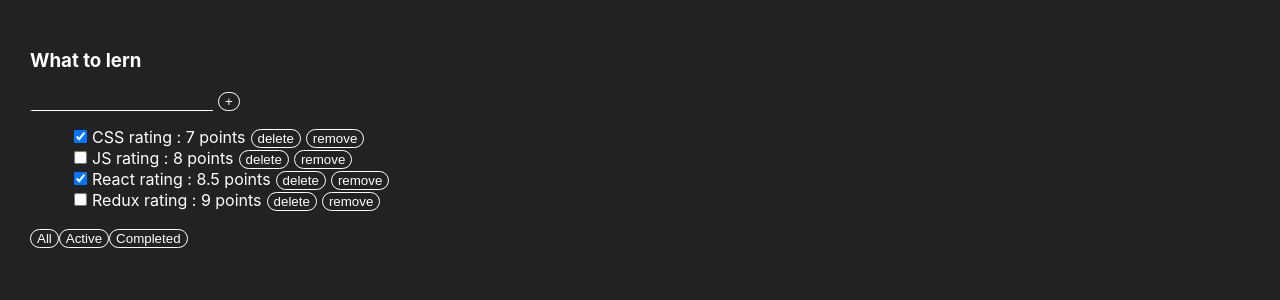
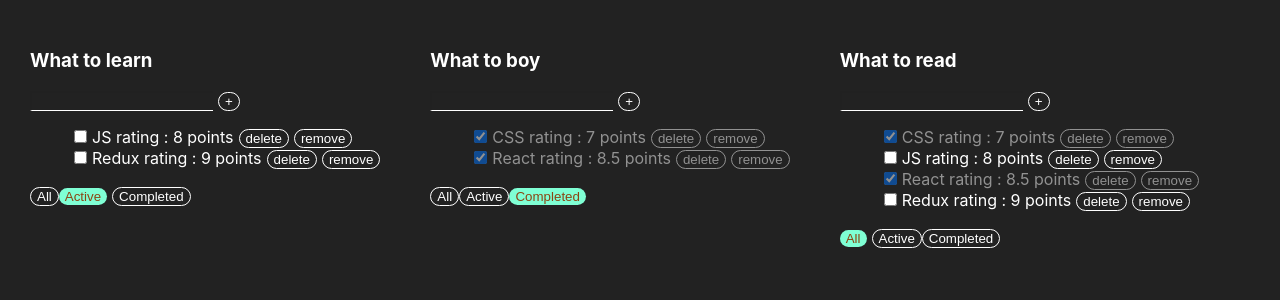
Before and after one commit to IvanSlivenko/todo-list-from-it-camasutra, a React (Create React App) app in the folder it-incubator-todolist-ts/: page / in a window 1280 px wide. Shown: the top 300 px of the page. Built offline with nearby package versions, Linux system fonts and the light colour scheme.

Commit message:
17-01-2025-20-42

```diff
--- a/it-incubator-todolist-ts/src/App.css
+++ b/it-incubator-todolist-ts/src/App.css
@@ -44,3 +44,14 @@
 .error-message {
   color: red;
 }
+
+.active-filter {
+  background-color: aquamarine;
+  color: saddlebrown;
+  border: none;
+  margin-right: 5px;
+}
+
+.is-done {
+  opacity: 0.5;
+}
--- a/it-incubator-todolist-ts/src/App.tsx
+++ b/it-incubator-todolist-ts/src/App.tsx
@@ -4,6 +4,13 @@
 import {v1} from "uuid";
 
 export type FilterValuesType = "all" | "complited" | "active"
+export type TodoListType = {
+    id: string,
+    title: string,
+    filter:FilterValuesType
+
+
+}
 
 function App() {
     // let tasks1: Array<TaskType> = [
@@ -26,7 +33,7 @@
     //     console.log('resultTasks',resultTasks)
     // }
 //-------------------------------------------------------------------------
-    let [tasks1, setTasks] = useState<Array<TaskType>>([
+    let [tasks, setTasks] = useState<Array<TaskType>>([
         {id: v1(), title: "CSS", isDone: true, rating: 7},
         {id: v1(), title: "JS", isDone: false, rating: 8},
         {id: v1(), title: "React", isDone: true, rating: 8.5},
@@ -37,7 +44,7 @@
     let [filter, setFilter] = useState<FilterValuesType>("all")
 
     const removeTask = (id: string) => {
-        let filterTask = tasks1.filter((t) => t.id !== id)
+        let filterTask = tasks.filter((t) => t.id !== id)
         setTasks(filterTask);
     };
 
@@ -48,7 +55,7 @@
             isDone: false,
             rating: 1
         }
-        let newTasks = [newTask, ...tasks1];
+        let newTasks = [newTask, ...tasks];
         setTasks(newTasks)
     }
 
@@ -57,7 +64,7 @@
     }
 
     function changeStatus(taskId: string, isDone: boolean) {
-        let task = tasks1.find(t => t.id === taskId)
+        let task = tasks.find(t => t.id === taskId)
         if (task) {
             //------------------------------------------------------
             // setTasks((tasks1) =>
@@ -68,31 +75,50 @@
             //------------------------------------------------------
             task.isDone=isDone
         }
-        setTasks([...tasks1])
+        setTasks([...tasks])
 
     }
 
-    let tasksForTodolist = tasks1;
-    if (filter === "complited") {
-        tasksForTodolist = tasks1.filter(t => t.isDone)
-    }
-    if (filter === "active") {
-        tasksForTodolist = tasks1.filter(t => !t.isDone)
-    }
+
 
 
 // ------------------------------------------------------------------------
+
+    let todolists: Array<TodoListType> = [
+        { id: v1(), title: "What to learn", filter: "active"},
+        { id: v1(), title: "What to boy", filter: "complited"},
+        { id: v1(), title: "What to read", filter: "all"},
+
+
+
+    ]
     return (
         <div className="App App-header">
-            <Todolist
-                title="What to lern"
-                tasks={tasksForTodolist}
-                removeTask={removeTask}
-                changeFilter={changeFilter}
-                addTask={addTask}
-                changeTaskStatus={changeStatus}
+            {
+                todolists.map( (tl)=>{
 
-            />
+                    let tasksForTodolist = tasks;
+                    if (tl.filter === "complited") {
+                        tasksForTodolist = tasks.filter(t => t.isDone)
+                    }
+                    if (tl.filter === "active") {
+                        tasksForTodolist = tasks.filter(t => !t.isDone)
+                    }
+
+
+                    return <Todolist
+                        title={tl.title}
+                        tasks={tasksForTodolist}
+                        removeTask={removeTask}
+                        changeFilter={changeFilter}
+                        addTask={addTask}
+                        changeTaskStatus={changeStatus}
+                        filter={tl.filter}
+
+                    />
+                })
+            }
+
             {/*<Todolist title='Movies' tasks={tasks2}/>*/}
 
             {/*<input className="input-checkbox" type="checkbox"/>*/}
--- a/it-incubator-todolist-ts/src/Components/Todolist.tsx.tsx
+++ b/it-incubator-todolist-ts/src/Components/Todolist.tsx.tsx
@@ -16,6 +16,7 @@
     changeFilter: (value: FilterValuesType) => void
     addTask: (title: string) => void
     changeTaskStatus: (taskId: string, isDone: boolean) => void;
+    filter: FilterValuesType;
 
 
 }
@@ -30,6 +31,7 @@
     }
 
     const onKeyDownHandler = (e: KeyboardEvent<HTMLInputElement>) => {
+        setError(null)
         if (e.ctrlKey && e.key === "Enter" && newTaskTitle.trim() !== "") {
             props.addTask(newTaskTitle);
             setNewTaskTitle("");
@@ -37,7 +39,7 @@
     };
 
     const addTask = () => {
-        if(newTaskTitle.trim() === "херня") {
+        if (newTaskTitle.trim() === "херня") {
             console.log("Ви написали слово - Херня -")
             return
         }
@@ -46,8 +48,7 @@
             props.addTask(newTaskTitle);
             setNewTaskTitle("");
             setError(null)
-        }
-        else {
+        } else {
             setError("Title is required")
         }
     }
@@ -78,15 +79,13 @@
                 {error && <div className="error-message">{error}</div>}
 
 
-
-
             </div>
             <ul>
 
                 {
                     props.tasks.map(t => {
 
-                        const onRemoveHandler =() => {
+                        const onRemoveHandler = () => {
                             props.removeTask(t.id)
                         }
 
@@ -95,7 +94,9 @@
                             props.changeTaskStatus(t.id, e.currentTarget.checked);
                         }
 
-                        return <li key={t.id}>
+                        return <li key={t.id}
+                                className={t.isDone ?"is-done" : ""}
+                            >
                             <input
                                 type="checkbox"
                                 checked={t.isDone}
@@ -129,11 +130,14 @@
 
             </ul>
             <div>
-        <button onClick={onAllClickHandler}>All
+                <button className={props.filter === "all" ? "active-filter" : ""}
+                        onClick={onAllClickHandler}>All
                 </button>
-        <button onClick={onAllActiveHandler}>Active
+                <button className={props.filter === "active" ? "active-filter" : ""}
+                        onClick={onAllActiveHandler}>Active
                 </button>
-        <button onClick={onAllComplitedHandler}>Completed
+                <button className={props.filter === "complited" ? "active-filter" : ""}
+                        onClick={onAllComplitedHandler}>Completed
                 </button>
             </div>
         </div>
```
Also changed, not shown: 1 other file (tests, documents, lock files or other folders). Lines whose indentation alone changed are shown as unchanged.
